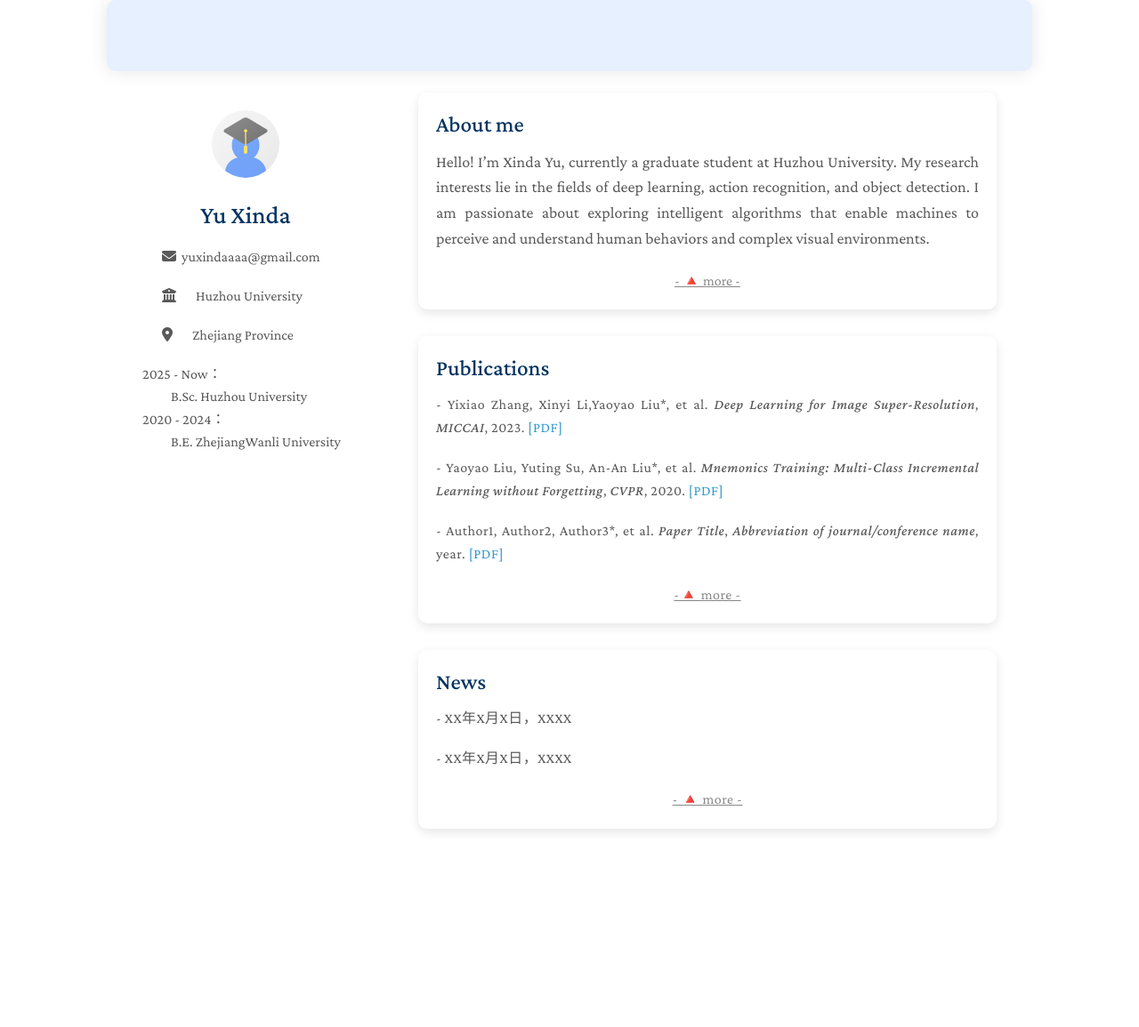
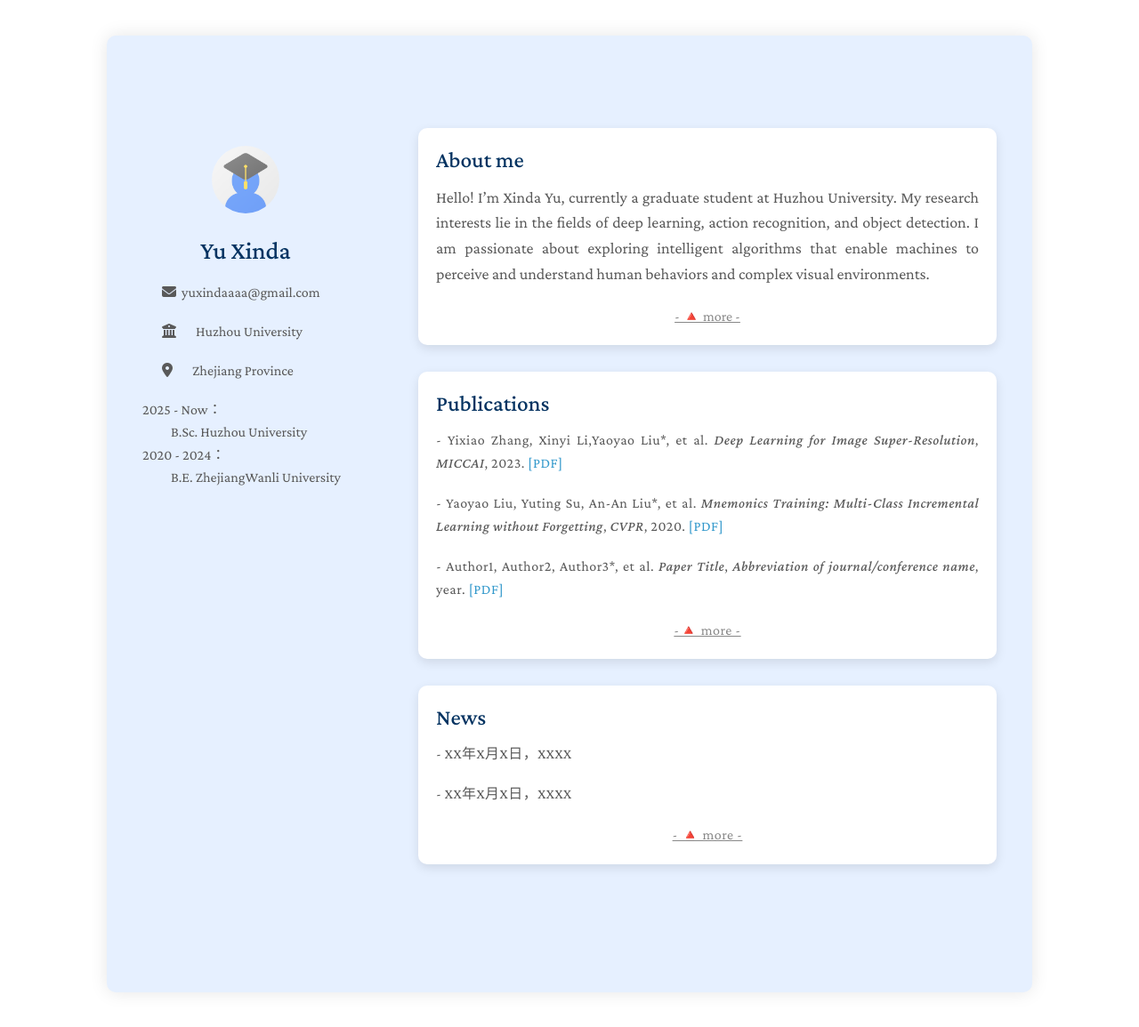
Before and after one commit to Yu-Xinda/Yu.github.io, a Jekyll site: the page built from index.md, in a window 1280 px wide and 1156 px high. Shown: the whole window at 89% size. Built offline with Jekyll 4.4.1, drawn with Linux system fonts in a browser that asks for light colours; a style sheet for code colours, icons or effects is not loaded.

Commit message:
Update homepage.html

```diff
--- a/_layouts/homepage.html
+++ b/_layouts/homepage.html
@@ -1,13 +1,12 @@
 <!DOCTYPE html>
-<html lang="{{ site.lang | default: "en-US" }}">
+<html lang="{{ site.lang | default: 'en-US' }}">
   <head>
-    <!-- 填写网页标题页 -->
-    <title>{{ site.title }} ‘s homepage </title>
-
     <meta charset="UTF-8">
+    <title>{{ site.title }}'s homepage</title>
     <meta http-equiv="X-UA-Compatible" content="IE=edge">
     <meta name="viewport" content="width=device-width, initial-scale=1">
     <meta name="description" content="{{ site.description }}">
+
     {% if site.keywords %}
     <meta name="keywords" content="{{ site.keywords }}">
     {% endif %}
@@ -19,8 +18,8 @@
     <link rel="icon" media="(prefers-color-scheme:light)" href="{{ site.favicon }}" type="image/png" />
     <script src="./assets/js/favicon-switcher.js" type="application/javascript"></script>
 
-    <link rel=stylesheet href="https://cdnjs.cloudflare.com/ajax/libs/academicons/1.8.6/css/academicons.min.css" integrity="sha256-uFVgMKfistnJAfoCUQigIl+JfUaP47GrRKjf6CTPVmw=" crossorigin="anonymous">
-    <link rel="stylesheet" href="https://cdnjs.cloudflare.com/ajax/libs/font-awesome/6.4.2/css/all.min.css" integrity="sha512-z3gLpd7yknf1YoNbCzqRKc4qyor8gaKU1qmn+CShxbuBusANI9QpRohGBreCFkKxLhei6S9CQXFEbbKuqLg0DA==" crossorigin="anonymous" referrerpolicy="no-referrer" />
+    <link rel="stylesheet" href="https://cdnjs.cloudflare.com/ajax/libs/academicons/1.8.6/css/academicons.min.css">
+    <link rel="stylesheet" href="https://cdnjs.cloudflare.com/ajax/libs/font-awesome/6.4.2/css/all.min.css">
 
     {% if site.font == "Sans Serif" %}
     <link rel="stylesheet" href="./assets/css/font_sans_serif.css">
@@ -34,7 +33,32 @@
     <link rel="stylesheet" href="./assets/css/style-no-dark-mode.css">
     <link rel="stylesheet" href="./assets/css/publications-no-dark-mode.css">
     {% endif %}
+
     <style>
+      body {
+        background-color: white;
+        margin: 0;
+        padding: 0;
+      }
+
+      .page-container {
+        display: flex;
+        justify-content: center;
+        align-items: stretch;
+        background-color: white;
+        min-height: 100vh;
+      }
+
+      .wrapper {
+        max-width: 960px;
+        width: 100%;
+        background-color: #e6f0ff;
+        padding: 40px;
+        margin: 40px 0;
+        border-radius: 10px;
+        box-shadow: 0 0 20px rgba(0, 0, 0, 0.1);
+      }
+
       .social-icons a {
         display: inline-block;
         vertical-align: middle;
@@ -49,82 +73,68 @@
         display: inline-block;
         vertical-align: middle;
       }
-      body {
-        background-color: white;
-        margin: 0;
-        padding: 0;
-      }
-      .wrapper {
-        max-width: 960px;              /* 控制宽度 */
-        margin: 0px auto;             /* 垂直和水平居中，自动左右留白 */
-        background-color: #e6f0ff;     /* 主体背景颜色：淡蓝色 */
-        padding: 40px;                 /* 内边距：内容不贴边 */
-        border-radius: 10px;           /* 可选：圆角效果 */
-        box-shadow: 0 0 20px rgba(0, 0, 0, 0.1);  /* 可选：阴影效果 */
     </style>
   </head>
+
   <body>
+    <div class="page-container">
       <div class="wrapper">
         <header>
-        <link rel="stylesheet" href="https://cdnjs.cloudflare.com/ajax/libs/font-awesome/6.5.0/css/all.min.css">
           {% if site.avatar %}
           <a class="image avatar">
             <img src="{{ site.avatar }}" alt="avatar" />
           </a>
           {% endif %}
 
-        <!-- 网站标题 -->
           <h1>{{ site.title }}</h1>
-        <!-- 填写邮箱 -->
+
           {% if site.email %}
           <p style="margin-top: 10px; text-align: left;">
             &emsp;&nbsp;&nbsp;<i class="fas fa-envelope"></i>&nbsp;&nbsp;{{ site.email }}
-            <!--当前的emil图标（包括以下的university图标、location图标）用空格的目的是为了调整布局，使得整体为居中。在修改个人内容后布局会变化请根据具体内容调整布局-->
           </p>
           {% endif %}
-        <!-- 填写学校 -->
+
           {% if site.university %}
           <p style="margin-top: 10px; text-align: left;">
             &emsp;&nbsp;&nbsp;<i class="fas fa-university"></i>&emsp;&nbsp;&nbsp;{{ site.university }}
           </p>
           {% endif %}
-        <!-- 填写当前位置 -->
+
           {% if site.location %}
           <p style="margin-top: 10px; text-align: left;">
             &emsp;&nbsp;&nbsp;<i class="fas fa-map-marker-alt"></i>&emsp;&nbsp;&nbsp;{{ site.location }}
           </p>
           {% endif %}
-        <!-- 填写过往经历 -->
+
           {% if site.experience %}
             {% assign index = 0 %}
             {% for item in site.experience %}
               {% assign mod = index | modulo: 2 %}
               {% if mod == 0 %}
-                  <p style="text-align: left; margin-top: 2px; margin-bottom: 1px; ">{{ item }}</p>
+              <p style="text-align: left; margin-top: 2px; margin-bottom: 1px;">{{ item }}</p>
               {% else %}
-                  <p style="text-align: left; margin-top: 1px; margin-bottom: 2px; ">&emsp;&emsp;{{ item }}</p>
+              <p style="text-align: left; margin-top: 1px; margin-bottom: 2px;">&emsp;&emsp;{{ item }}</p>
               {% endif %}
               {% assign index = index | plus: 1 %}
             {% endfor %}
           {% endif %}
-        <br>
-
-      </header>
-      <section>
-
-      {{ content }}
 
           <br>
+        </header>
 
+        <section>
+          {{ content }}
+          <br>
           {% if site.enable_footnote %}
           <p></p>
           {% endif %}
+        </section>
 
-      </section>
         <footer>
-
         </footer>
       </div>
+    </div>
+
     <script src="{{ "/assets/js/scale.fix.js" | relative_url }}"></script>
     {% if site.google_analytics %}
     <script>
```
Lines whose indentation alone changed are shown as unchanged.
